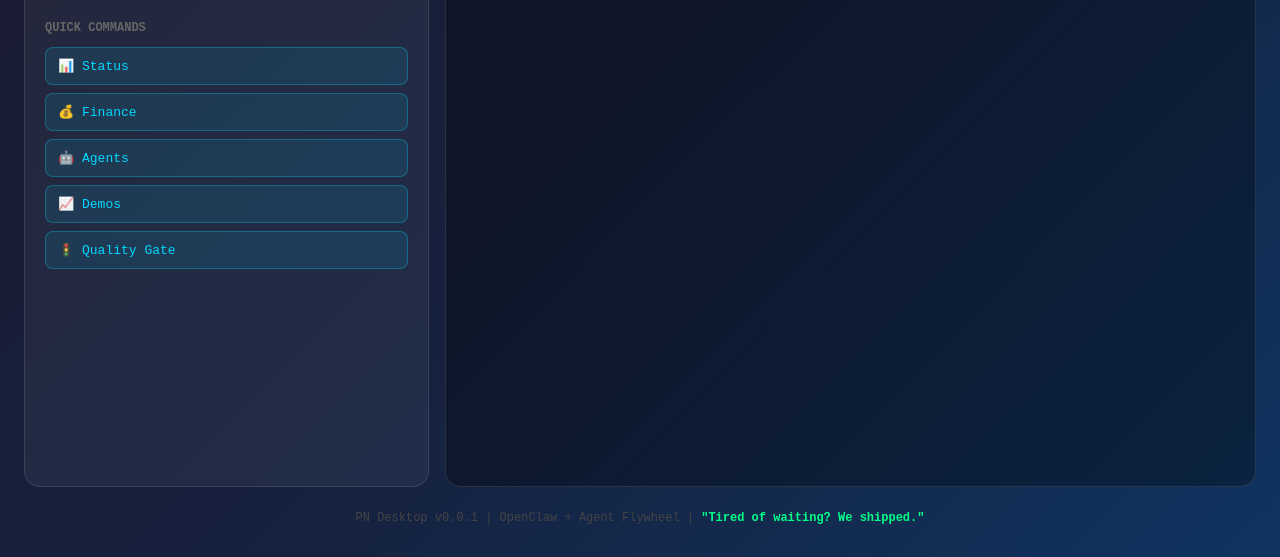
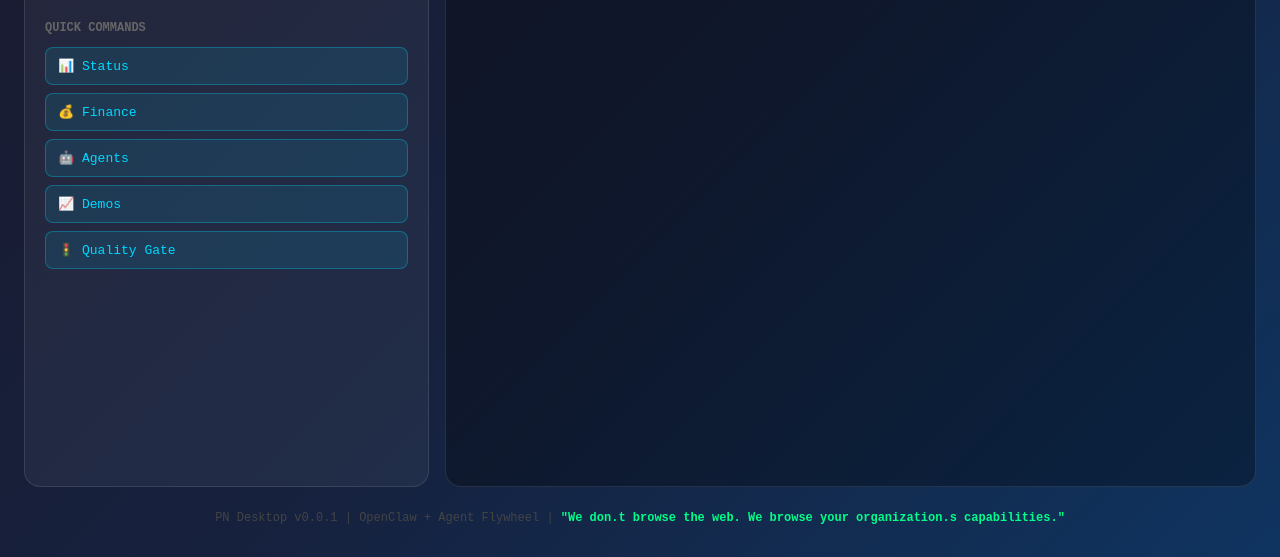
Before and after one commit to promptneurons/Monorepo, an Electron app: page apps/desktop/src/index.html in a window 1280 px wide. Shown: the part 243-800 px from the top of the page. Drawn offline with Linux system fonts and the light colour scheme.

Commit message:
copy: new tagline - browse capabilities not web

```diff
--- a/apps/desktop/src/index.html
+++ b/apps/desktop/src/index.html
@@ -163,7 +163,7 @@ Type /help or use Demos menu to start
 
     <footer class="footer">
       PN Desktop v0.0.1 | OpenClaw + Agent Flywheel |
-      <span class="no-cursor">"Tired of waiting? We shipped."</span>
+      <span class="no-cursor">"We don.t browse the web. We browse your organization.s capabilities."</span>
     </footer>
   </div>
 
```
